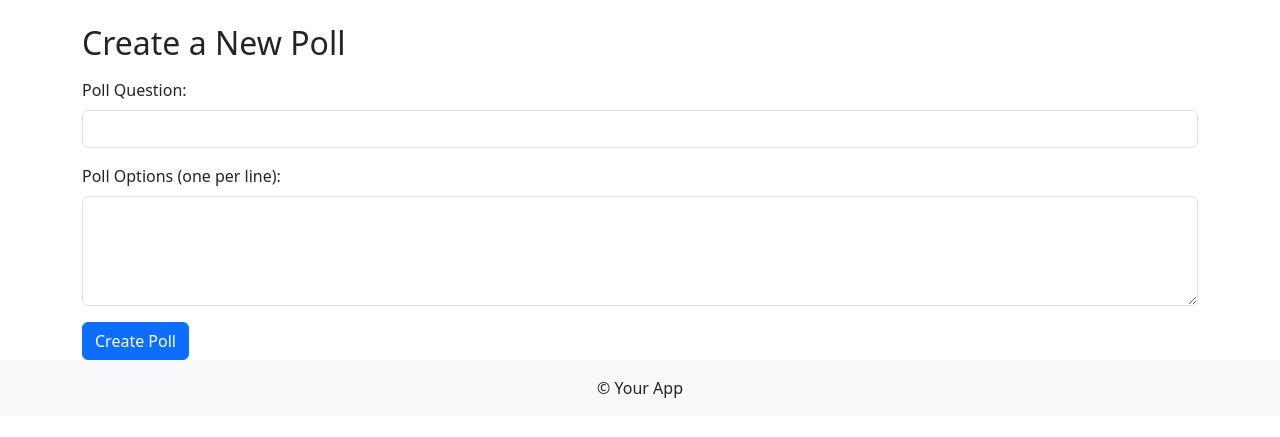
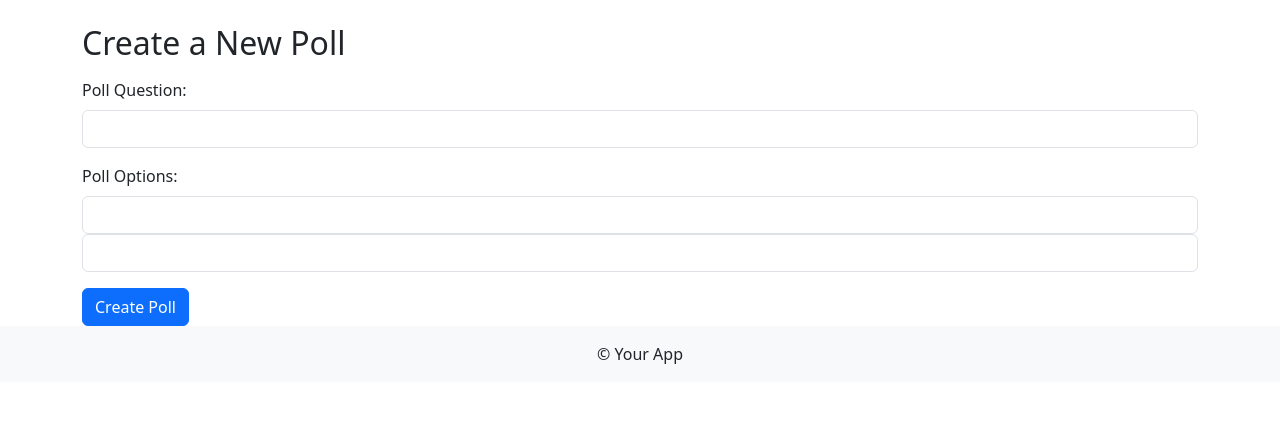
Before and after one commit to kiraashley24/miniproject3KS, a Flask app: page /polls/create in a window 1280 px wide. Shown: the part 144-581 px from the top of the page. Run offline with Flask 3, Linux system fonts and the light colour scheme.

Commit message:
Vote count works and 2 options for polls work

```diff
--- a/app.py
+++ b/app.py
@@ -70,12 +70,15 @@ def create_poll():
     if request.method == 'POST':
         question = request.form['question']
         poll_id = db.add_poll(question)
-        option_text = request.form.getlist('option_text')
-        for option in option_text:
-            db.add_option_to_poll(poll_id, option)
+        options = request.form.getlist('option_text')  # Get a list of options
+
+        for option_text in options:
+            db.add_option_to_poll(poll_id, option_text)
+
         flash('Poll created successfully!', 'success')
         return redirect(url_for('list_polls'))
     return render_template('create_poll.html')
+
 
 # View a specific poll
 @app.route('/polls/<int:poll_id>')
--- a/templates/create_poll.html
+++ b/templates/create_poll.html
@@ -10,8 +10,10 @@
             <input type="text" name="question" id="question" class="form-control" required>
         </div>
         <div class="mb-3">
-            <label for="options" class="form-label">Poll Options (one per line):</label>
-            <textarea name="option_text" id="options" class="form-control" rows="4" required></textarea>
+            <label for="option_text" class="form-label">Poll Options:</label>
+            <input type="text" name="option_text" class="form-control" required>
+            <input type="text" name="option_text" class="form-control" required>
+            <!-- Add more input fields for options as needed -->
         </div>
         <button type="submit" class="btn btn-primary">Create Poll</button>
     </form>
--- a/templates/view_poll.html
+++ b/templates/view_poll.html
@@ -9,7 +9,7 @@
             {% for option in options %}
                 <li class="list-group-item">
                     <label>
-                        <input type="radio" name="option_id" value="{{ option[0] }}"> {{ option[1] }}
+                        <input type="checkbox" name="option_id" value="{{ option[0] }}"> {{ option[1] }}
                     </label>
                     <span class="badge bg-primary rounded-pill">{{ get_vote_count(option[0]) }}</span>
                 </li>
```
